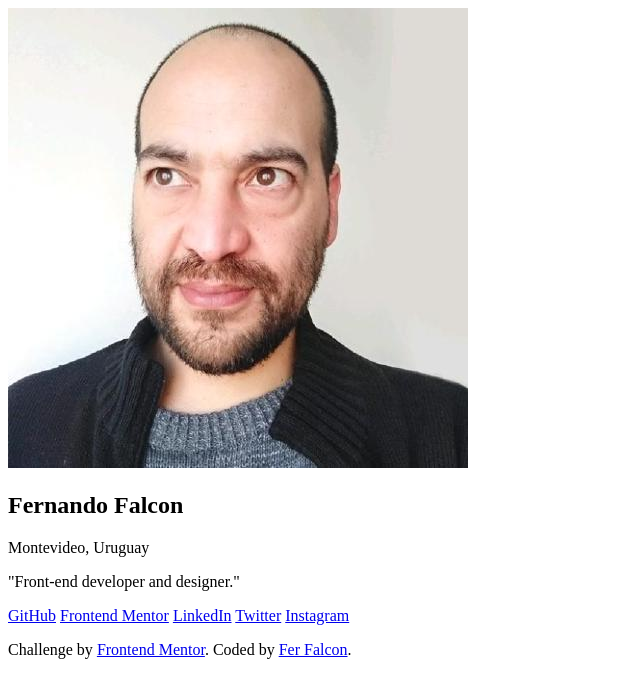
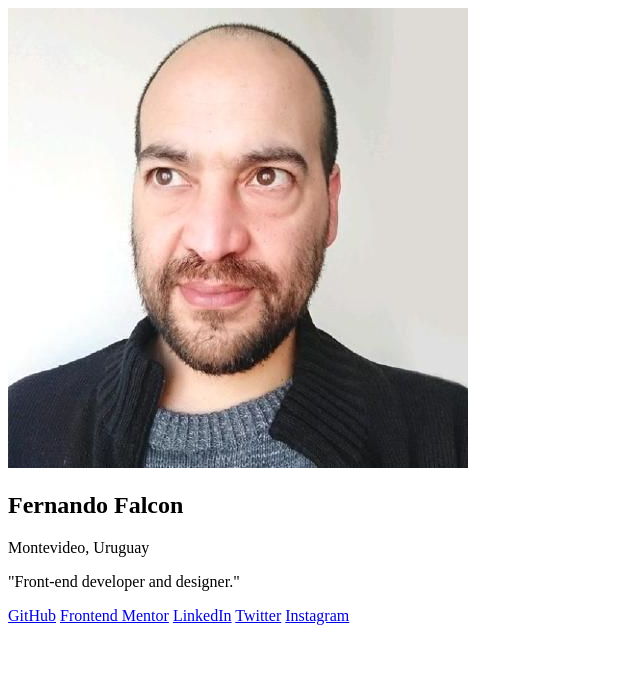
Before and after one commit to ferfalcon/social-links-profile, a plain HTML site: page index.html in a window 1280 px wide. Shown: the whole page, without its empty margins (0-640 px from the left). Drawn offline with Linux system fonts and the light colour scheme.

Commit message:
Hide signature

```diff
--- a/assets/styles/styles.less
+++ b/assets/styles/styles.less
@@ -0,0 +1,9 @@
+.signature {
+	position: absolute;
+	height: 1px;
+	width: 1px;
+	overflow: hidden;
+	clip: rect(0, 0, 0, 0);
+	clip-path: inset(50%);
+	white-space: nowrap;
+}
```
Also changed, not shown: assets/styles/styles.css, 1 other file.
